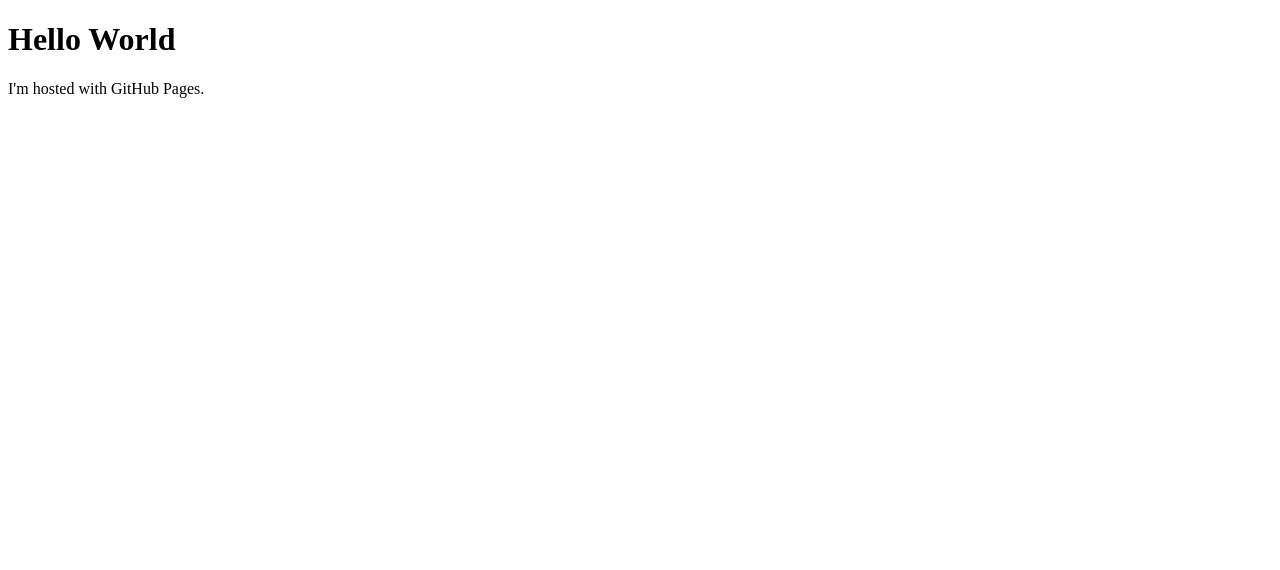
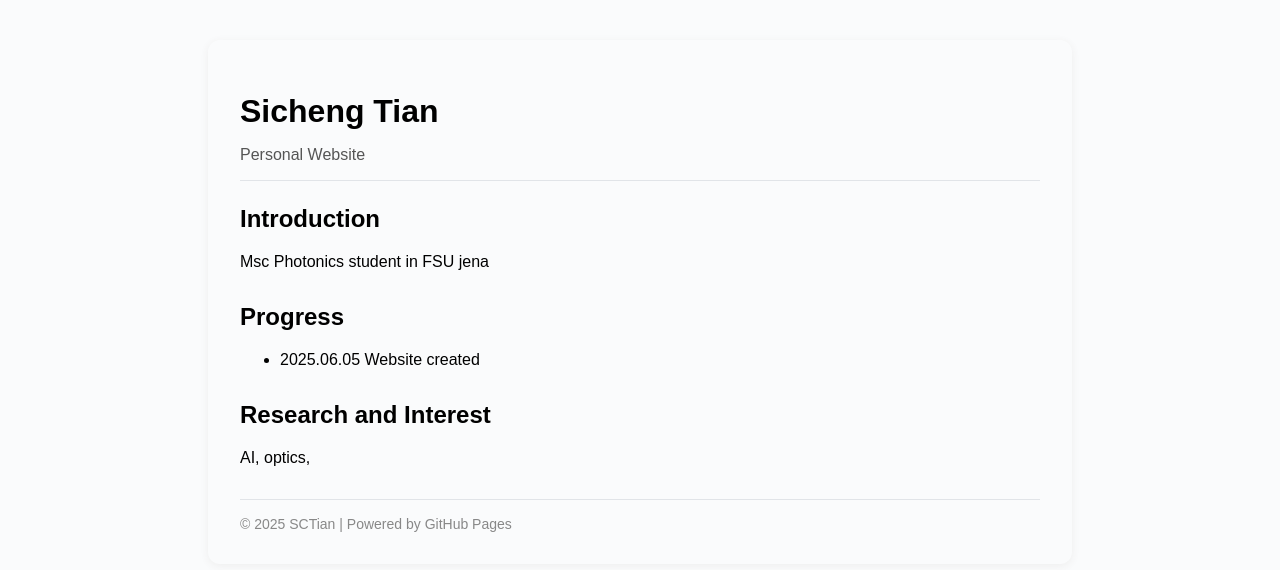
Before and after one commit to Lupen14461/SCTian.github.io, a plain HTML site: page index.html in a window 1280 px wide. Drawn offline with Linux system fonts and the light colour scheme.

Commit message:
Update index.html

```diff
--- a/index.html
+++ b/index.html
@@ -1,7 +1,30 @@
 <!DOCTYPE html>
 <html>
-<body>
-<h1>Hello World</h1>
-<p>I'm hosted with GitHub Pages.</p>
+<body style="font-family: Arial, sans-serif; max-width: 800px; margin: 40px auto; background: #fafbfc; padding: 32px; border-radius: 12px; box-shadow: 0 2px 8px #eee;">
+  <header style="border-bottom: 1px solid #e1e4e8; margin-bottom: 24px;">
+    <h1 style="margin-bottom: 8px;">Sicheng Tian</h1>
+    <p style="color: #555;">Personal Website</p>
+  </header>
+
+  <section style="margin-bottom: 32px;">
+    <h2>Introduction</h2>
+    <p>Msc Photonics student in FSU jena</p>
+  </section>
+
+  <section style="margin-bottom: 32px;">
+    <h2>Progress</h2>
+    <ul>
+      <li>2025.06.05 Website created</li>
+    </ul>
+  </section>
+
+  <section style="margin-bottom: 32px;">
+    <h2>Research and Interest</h2>
+    <p>AI, optics, </p>
+  </section>
+
+  <footer style="border-top: 1px solid #e1e4e8; margin-top: 32px; padding-top: 16px; color: #888; font-size: 14px;">
+    &copy; 2025 SCTian | Powered by GitHub Pages
+  </footer>
 </body>
 </html>
```
